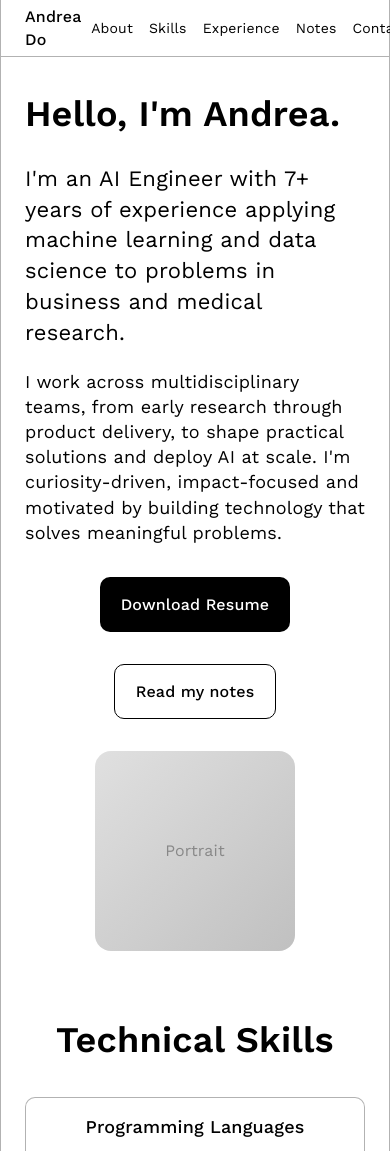
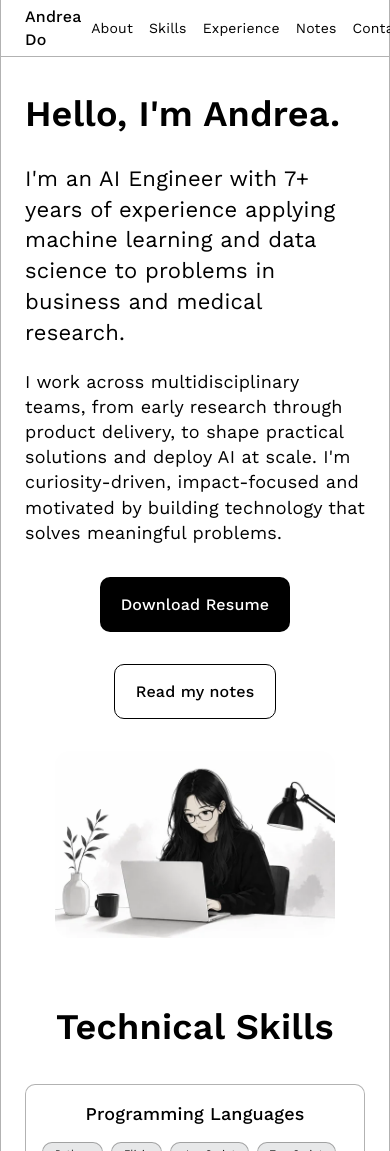
Before and after one commit to bioflower/personal-website, a React (Vite) app: page / in a window 390 px wide. Shown: the top 1151 px of the page. Built offline with nearby package versions, Linux system fonts and the light colour scheme.

Commit message:
feat: replace portrait placeholder with optimized image and fix resume location

```diff
--- a/src/pages/Home.css
+++ b/src/pages/Home.css
@@ -73,20 +73,10 @@
   border: 1px solid var(--color-btn-secondary-border);
 }
 
-.portrait-placeholder {
-  width: 300px;
-  height: 300px;
-  background: linear-gradient(135deg, #e0e0e0, #c0c0c0);
+.portrait {
+  width: 400px;
   border-radius: 16px;
-  display: flex;
-  align-items: center;
-  justify-content: center;
   flex-shrink: 0;
-}
-
-.portrait-placeholder span {
-  font-size: 16px;
-  color: #888;
 }
 
 .skills {
@@ -385,9 +375,8 @@
     flex-direction: column;
     align-items: center;
   }
-  .portrait-placeholder {
-    width: 200px;
-    height: 200px;
+  .portrait {
+    width: 280px;
   }
   .skills {
     padding: 32px 24px;
--- a/src/pages/Home.jsx
+++ b/src/pages/Home.jsx
@@ -1,5 +1,6 @@
 import "./Home.css"
 import "../components/Nav.css"
+import portrait from "../assets/portrait.webp"
 import { skillDomains } from "../data/skills"
 import { experienceEntries } from "../data/experience"
 import { contactMethods } from "../data/contact"
@@ -30,9 +31,7 @@ function Home() {
               <a href="/notes" className="btn btn-primary">Read my notes</a>
             </div>
           </div>
-          <div className="portrait-placeholder">
-            <span>Portrait</span>
-          </div>
+          <img className="portrait" src={portrait} alt="Portrait of Andrea Do" />
         </div>
       </section>
       <section id="skills" className="skills">
```
Also changed, not shown: src/assets/portrait.webp (added), 1 other file (tests, documents, lock files or other folders).
